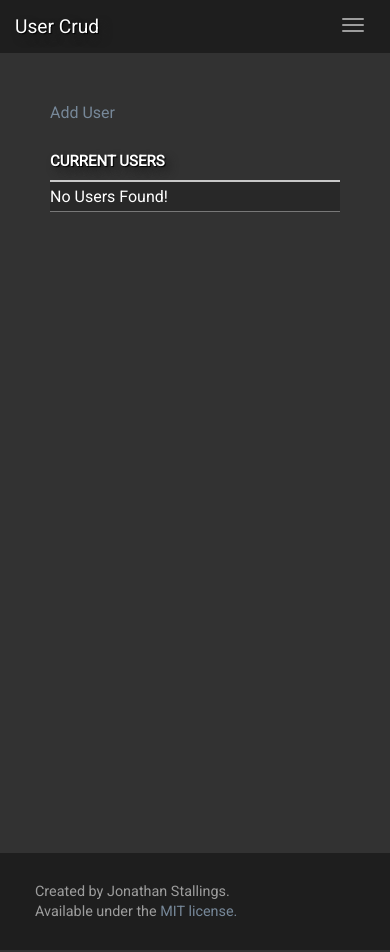
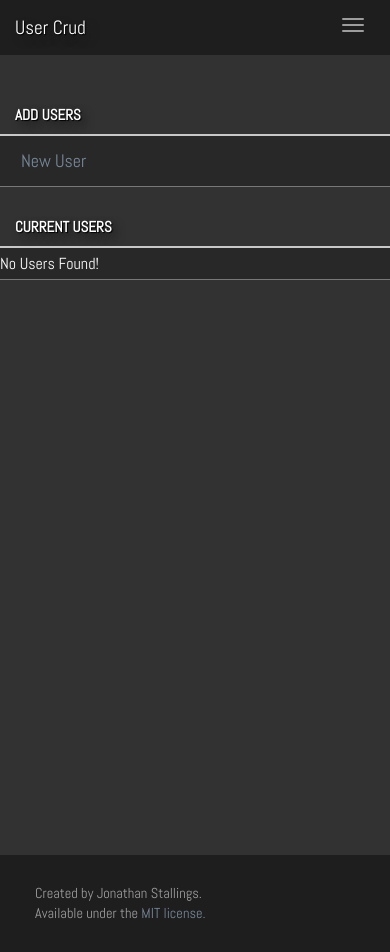
Before and after one commit to jonathanstallings/cf-django, a Django app: page /users/ in a window 390 px wide. Run offline with Django 3.2, Linux system fonts and the light colour scheme; some libraries are stand-ins or nearby versions.

Commit message:
Improve layout

```diff
--- a/users/static/users/css/style.css
+++ b/users/static/users/css/style.css
@@ -12,7 +12,7 @@
 
 body {
   background-color: rgb(50, 50, 50);
-  font-family: 'Roboto', sans-serif;
+  font-family: 'Abel', sans-serif;
   color: white;
   padding: 0;
   margin: 0;
@@ -25,12 +25,6 @@ main {
   min-height: 800px;
   position: relative;
   padding: 50px;
-}
-
-main p {
-  font-size: .9rem;
-  color: #9d9d9d;
-  line-height: 1.2rem;
 }
 
 a {
@@ -212,6 +206,7 @@ Navigation
 Current Users
 **************************/
 
+#add-users li,
 #current-users li {
   overflow: hidden;
   padding: 5px 0;
@@ -219,16 +214,23 @@ Current Users
   background-color: rgb(40, 40, 40);
 }
 
-#current-users li, h3 {
-  clear: both;
+#add-users li:hover,
+#current-users li:hover {
+  background-color: rgb(60, 60, 60);
 }
 
-#current-users button {
+.user-link {
+  font-size: 18px;
+  line-height: 40px;
+  padding: 0 0 0 11px;
+}
+
+li > .delete {
   float: right;
   position: relative;
   right: 1px;
   width: 60px;
-  padding: 8px 6px;
+  padding: 10px 6px;
   font-size: 15px;
   cursor: pointer;
 }
@@ -264,6 +266,12 @@ Text Content
   padding-bottom: 20px;
 }
 
+.textContent p {
+  font-size: .9rem;
+  color: #9d9d9d;
+  line-height: 1.2rem;
+}
+
 /*************************
 Media Queries
 **************************/
@@ -285,6 +293,26 @@ Media Queries
 }
 
 @media (max-width: 480px) {
+
+  main {
+    padding: 0;
+  }
+
+  h3 {
+    padding: 30px 15px 10px;
+  }
+
+  #add-users {
+    padding: 20px 0 0 0;
+  }
+
+  .user-link {
+    padding: 0 0 0 21px;
+  }
+
+  li > .delete {
+    padding-right: 12px;
+  }
 
   .navbar-toggle {
     position: relative;
--- a/users/templates/users/base.html
+++ b/users/templates/users/base.html
@@ -5,7 +5,7 @@
   <title>User App</title>
   <meta charset="utf-8">
   <meta name="viewport" content="width=device-width" />
-  <link href='http://fonts.googleapis.com/css?family=Roboto' rel='stylesheet' type='text/css'>
+  <link href='http://fonts.googleapis.com/css?family=Abel' rel='stylesheet' type='text/css'>
   <link rel="stylesheet" src="//normalize-css.googlecode.com/svn/trunk/normalize.css" />
   <link rel="stylesheet" type="text/css" href="{% static 'users/css/style.css' %}">
 </head>
--- a/users/templates/users/index.html
+++ b/users/templates/users/index.html
@@ -1,14 +1,19 @@
 {% extends "users/base.html" %}
 {% block content %}
-<a href="{% url 'users:add' %}" class="button">Add User</a>
+<section id="add-users">
+    <h3>Add Users</h3>
+    <li>
+        <a href="{% url 'users:add' %}" class="user-link">New User</a>
+    </li>
+</section>
 <section id="current-users">
     <h3>Current Users</h3>
     <ul>
     {% if user_list %}
         {% for user in user_list %}
         <li>
-            <a href="{% url 'users:detail' user.id %}">{{ user.name_abbrev }}</a>
-            <a href="{% url 'users:delete' user.id %}" class="button">Delete</a>
+            <a href="{% url 'users:detail' user.id %}" class="user-link">{{ user.name_abbrev }}</a>
+            <a href="{% url 'users:delete' user.id %}" class="delete">Delete</a>
         </li>
         {% endfor %}
     {% else %}
--- a/users/urls.py
+++ b/users/urls.py
@@ -3,9 +3,9 @@ from django.conf.urls import url
 from . import views
 
 urlpatterns = [
-    url(r'^$', views.IndexView, name='index'),
-    url(r'^/add/$', views.AddView, name='add'),
-    url(r'^(?P<user_id>\d+)$', views.DetailView, name='detail'),
+    url(r'^$', views.index, name='index'),
+    url(r'^/add/$', views.add, name='add'),
+    url(r'^(?P<user_id>\d+)$', views.detail, name='detail'),
     url(r'^(?P<user_id>\d+)/edit/$', views.edit, name='edit'),
     url(r'^(?P<user_id>\d+)/delete/$', views.delete, name='delete'),
     url(r'^/about/$', views.about, name='about'),
--- a/users/views.py
+++ b/users/views.py
@@ -1,22 +1,21 @@
 from django.shortcuts import get_object_or_404, render
-from django.http import HttpResponseRedirect, HttpResponse
+from django.http import HttpResponseRedirect
 from django.core.urlresolvers import reverse
-from django.views import generic
 
 from .models import User
 
 
-def IndexView(request):
+def index(request):
     context = {'user_list': User.objects.order_by('first_name')}
     return render(request, 'users/index.html', context)
 
 
-def DetailView(request, user_id=None):
+def detail(request, user_id=None):
     context = {'user': get_object_or_404(User, pk=user_id)}
     return render(request, 'users/detail.html', context)
 
 
-def AddView(request):
+def add(request):
     user = {
         'id': 0,
         'first_name': "",
```
